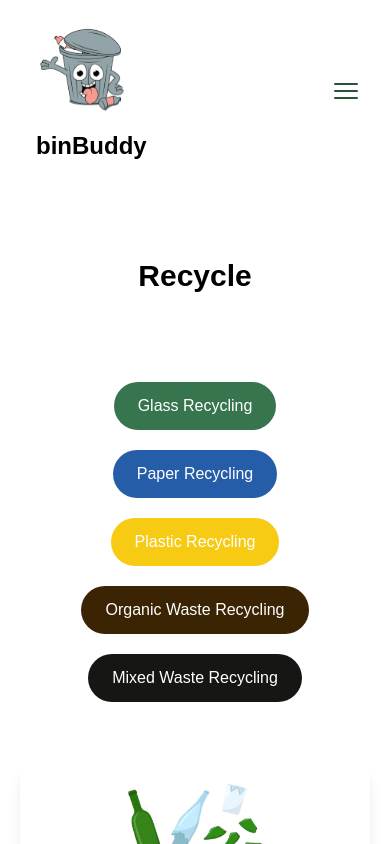
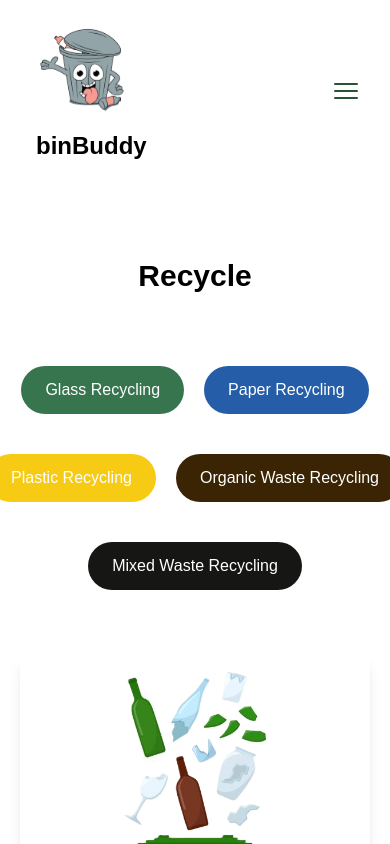
Before and after one commit to jerkocurkovic/HCI-2023-24, a Next.js app in the folder semester-project/code/: page /recycle in a window 390 px wide. Shown: the top 844 px of the page. Built offline with nearby package versions, Linux system fonts and the light colour scheme; a web font is replaced by a local one.

Commit message:
Changed buttons direction in mobile version

```diff
--- a/semester-project/code/app/recycle/page.tsx
+++ b/semester-project/code/app/recycle/page.tsx
@@ -21,7 +21,7 @@
           </h1>
         </div>
 
-        <div className="flex md:flex-row flex-col gap-5 mt-4 justify-center items-center mb-6">
+        <div className="flex flex-row gap-5 justify-center items-center">
         <Button
             green
             className="text-base xl:text-lg xl:px-8"
@@ -37,7 +37,9 @@
             >
               <Link href="#paperRecycling">Paper Recycling</Link>
           </Button>
+        </div>
 
+        <div className="flex flex-row gap-5 justify-center items-center">
           <Button
             yellow
             className="text-base xl:text-lg xl:px-8"
@@ -45,7 +47,6 @@
             >
               <Link href="#plasticRecycling">Plastic Recycling</Link>
           </Button>
-
           <Button
             brown
             className="text-base xl:text-lg xl:px-8"
@@ -53,7 +54,9 @@
             >
               <Link href="#organicWasteRecycling">Organic Waste Recycling</Link>
           </Button>
+        </div>
 
+        <div className="flex flex-row gap-5 justify-center items-center mb-6">
           <Button
             black
             className="text-base xl:text-lg xl:px-8"
```
